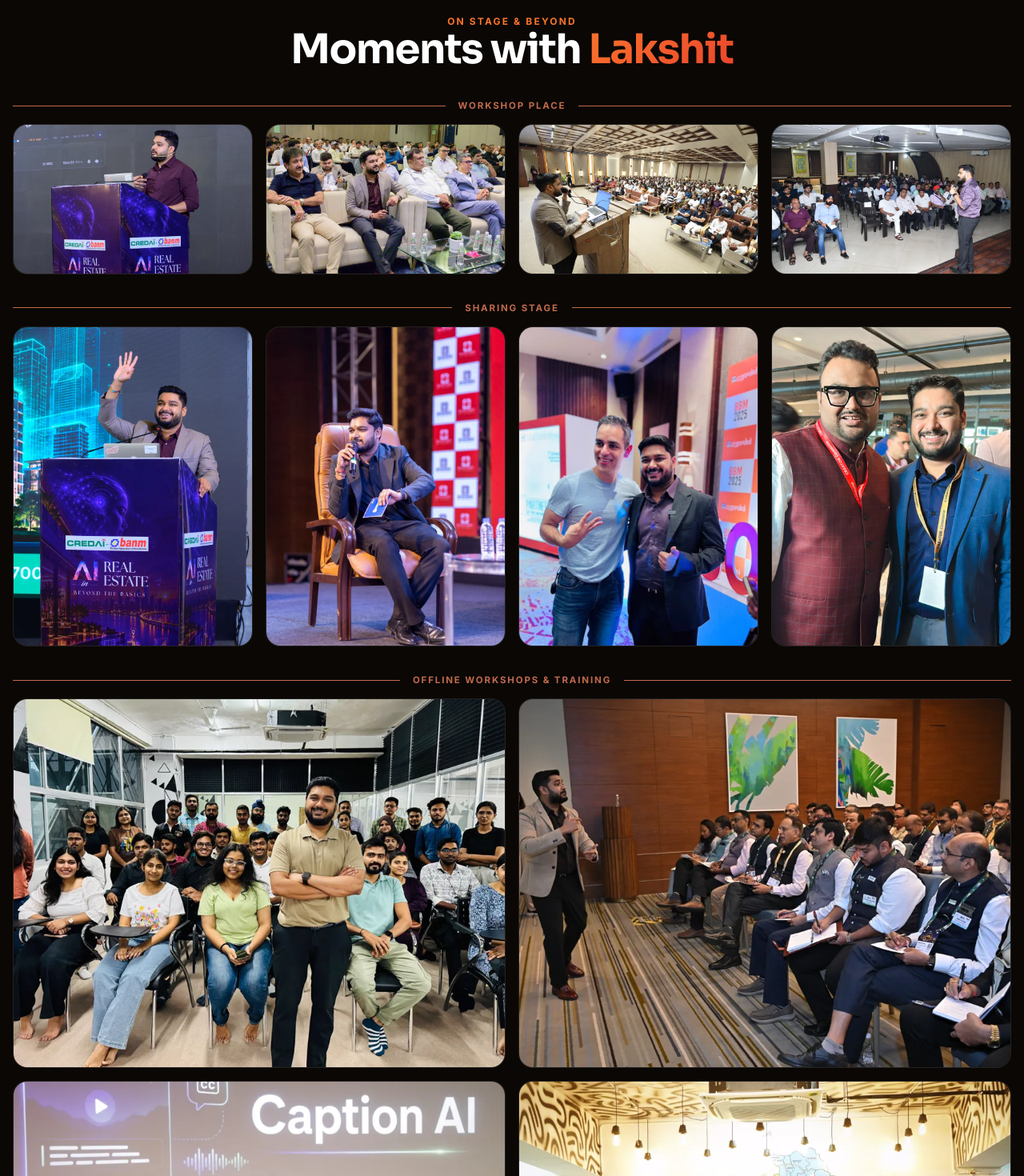
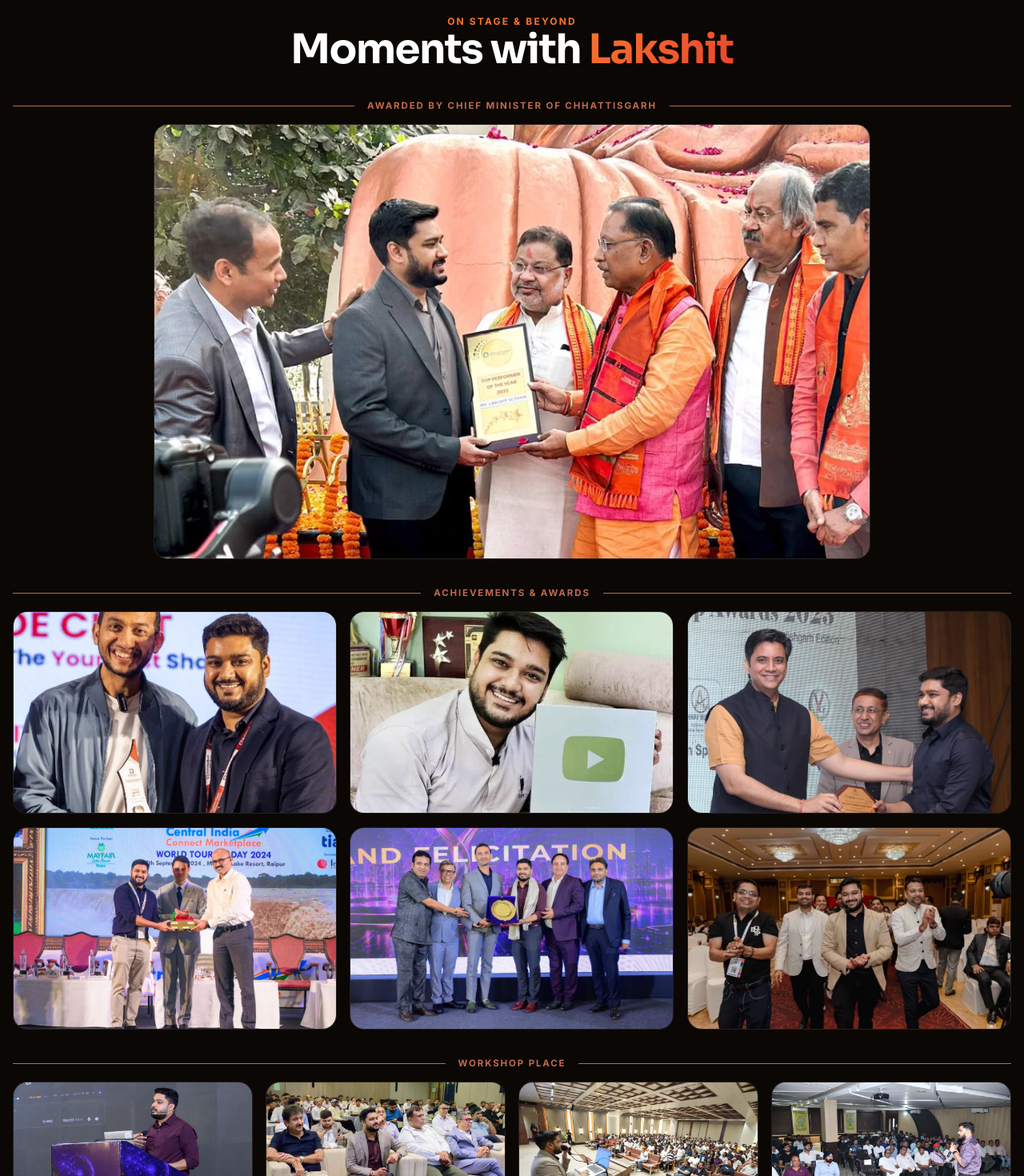
Before and after one commit to sagarsocialselleracademy/ai-school-raipur, a React (Vite) app: page / in a window 1280 px wide. Shown: the part 6140-7610 px from the top of the page at 80% size. Built offline with nearby package versions, Linux system fonts and the light colour scheme; a web font is replaced by a local one.

Commit message:
Deploy: Move CM award and Achievements & Awards to top of Moments with Lakshit (v31)

```diff
--- a/deploy-dist.cjs
+++ b/deploy-dist.cjs
@@ -19,7 +19,7 @@ fs.writeFileSync(path.join(distDir, '.nojekyll'), '');
 console.log('2. Pushing source code to main branch...');
 try {
   execSync('git add -A', { cwd: projectDir, env, stdio: 'inherit' });
-  execSync('git commit -m "Deploy: Hide roadmap event details on mobile & increase reserve button size (v30)"', { cwd: projectDir, env, stdio: 'inherit' });
+  execSync('git commit -m "Deploy: Move CM award and Achievements & Awards to top of Moments with Lakshit (v31)"', { cwd: projectDir, env, stdio: 'inherit' });
 } catch {}
 execSync('git push origin main', { cwd: projectDir, env, stdio: 'inherit' });
 
@@ -30,7 +30,7 @@ execSync('git config user.email "socialselleracademy@gmail.com"', { cwd: distDir
 try { execSync('git remote remove origin', { cwd: distDir, env, stdio: 'ignore' }); } catch {}
 execSync('git remote add origin https://github.com/sagarsocialselleracademy/ai-school-raipur.git', { cwd: distDir, env, stdio: 'inherit' });
 execSync('git add -A', { cwd: distDir, env, stdio: 'inherit' });
-execSync('git commit -m "Deploy: Hide roadmap event details on mobile & increase reserve button size (v30)"', { cwd: distDir, env, stdio: 'inherit' });
+execSync('git commit -m "Deploy: Move CM award and Achievements & Awards to top of Moments with Lakshit (v31)"', { cwd: distDir, env, stdio: 'inherit' });
 execSync('git push -f origin hostinger-deploy', { cwd: distDir, env, stdio: 'inherit' });
 
 console.log('4. Configuring GitHub Pages on hostinger-deploy branch...');
--- a/src/components/PublicSections.tsx
+++ b/src/components/PublicSections.tsx
@@ -1914,6 +1914,22 @@ function AudienceBlock({ data }: { data: Record<string, any> }) {
 }
 
 function PhotoGalleryBlock({ data }: { data: Record<string, any> }) {
+  const rawCategories = asArr(data.categories);
+  const categories = [...rawCategories].sort((a, b) => {
+    const tA = String(a?.title || '').toUpperCase();
+    const tB = String(b?.title || '').toUpperCase();
+    const getOrder = (t: string) => {
+      if (t.includes('CHIEF MINISTER')) return 0;
+      if (t.includes('ACHIEVEMENT') || t.includes('AWARD')) return 1;
+      if (t.includes('WORKSHOP PLACE')) return 2;
+      if (t.includes('SHARING STAGE')) return 3;
+      if (t.includes('OFFLINE WORKSHOPS')) return 4;
+      if (t.includes('OFFLINE MEETUPS')) return 5;
+      return 10;
+    };
+    return getOrder(tA) - getOrder(tB);
+  });
+
   return (
     <section className="section container">
       <div className="center">
@@ -1922,7 +1938,7 @@ function PhotoGalleryBlock({ data }: { data: Record<string, any> }) {
           {asStr(data.heading)} <em>{asStr(data.highlight)}</em>
         </h2>
       </div>
-      {asArr(data.categories).map((cat) => {
+      {categories.map((cat) => {
         const title = asStr(cat.title);
         const layout = title.toUpperCase().includes('ACHIEVEMENT')
           ? 'triple'
--- a/src/lib/cms.ts
+++ b/src/lib/cms.ts
@@ -21,14 +21,14 @@ import {
 
 const STORAGE_KEYS = {
   AUTH: 'aischool_auth_token',
-  SETTINGS: 'aischool_settings_v30',
-  PAGES: 'aischool_pages_v30',
-  NAV: 'aischool_nav_v30',
-  COURSES: 'aischool_courses_v30',
-  TESTIMONIALS: 'aischool_testimonials_v30',
-  FAQS: 'aischool_faqs_v30',
-  LEADS: 'aischool_leads_v30',
-  MEDIA: 'aischool_media_v30',
+  SETTINGS: 'aischool_settings_v31',
+  PAGES: 'aischool_pages_v31',
+  NAV: 'aischool_nav_v31',
+  COURSES: 'aischool_courses_v31',
+  TESTIMONIALS: 'aischool_testimonials_v31',
+  FAQS: 'aischool_faqs_v31',
+  LEADS: 'aischool_leads_v31',
+  MEDIA: 'aischool_media_v31',
 };
 
 // Automatic Cache Purge: Clean up any stale localStorage from older deployments so all visitors get fresh sections
@@ -37,7 +37,7 @@ if (typeof window !== 'undefined') {
     const keysToRemove: string[] = [];
     for (let i = 0; i < localStorage.length; i++) {
       const k = localStorage.key(i);
-      if (k && k.startsWith('aischool_') && !k.endsWith('_v30') && k !== STORAGE_KEYS.AUTH) {
+      if (k && k.startsWith('aischool_') && !k.endsWith('_v31') && k !== STORAGE_KEYS.AUTH) {
         keysToRemove.push(k);
       }
     }
--- a/src/lib/data.ts
+++ b/src/lib/data.ts
@@ -721,6 +721,46 @@ export const INITIAL_PAGES: LandingPage[] = [
           highlight: 'Lakshit',
           categories: [
             {
+              title: 'AWARDED BY CHIEF MINISTER OF CHHATTISGARH',
+              layout: 'featured',
+              images: [
+                {
+                  url: '/moments-with-lakshit/awarded-by-chiefminister-of-chhattisgarh.webp',
+                  alt: 'Award ceremony',
+                },
+              ],
+            },
+            {
+              title: 'ACHIEVEMENTS & AWARDS',
+              layout: 'triple',
+              images: [
+                {
+                  url: '/moments-with-lakshit/achievements-and-awards/img1.webp',
+                  alt: 'Trophy ceremony',
+                },
+                {
+                  url: '/moments-with-lakshit/achievements-and-awards/img2.webp',
+                  alt: 'YouTube Creator Award',
+                },
+                {
+                  url: '/moments-with-lakshit/achievements-and-awards/img4.webp',
+                  alt: 'YA Startup Award 2023',
+                },
+                {
+                  url: '/moments-with-lakshit/achievements-and-awards/img3.webp',
+                  alt: 'Central India Connect Marketplace Award',
+                },
+                {
+                  url: '/moments-with-lakshit/sharing-stage/img1.webp',
+                  alt: 'Grand Felicitation on stage',
+                },
+                {
+                  url: '/moments-with-lakshit/sharing-stage/img4.webp',
+                  alt: 'Stage recognition with attendees',
+                },
+              ],
+            },
+            {
               title: 'WORKSHOP PLACE',
               layout: 'landscape',
               images: [
@@ -805,46 +845,6 @@ export const INITIAL_PAGES: LandingPage[] = [
                 {
                   url: '/moments-with-lakshit/offline-meetups-and-training/img4.webp',
                   alt: 'Classroom table',
-                },
-              ],
-            },
-            {
-              title: 'AWARDED BY CHIEF MINISTER OF CHHATTISGARH',
-              layout: 'featured',
-              images: [
-                {
-                  url: '/moments-with-lakshit/awarded-by-chiefminister-of-chhattisgarh.webp',
-                  alt: 'Award ceremony',
-                },
-              ],
-            },
-            {
-              title: 'ACHIEVEMENTS & AWARDS',
-              layout: 'triple',
-              images: [
-                {
-                  url: '/moments-with-lakshit/achievements-and-awards/img1.webp',
-                  alt: 'Trophy ceremony',
-                },
-                {
-                  url: '/moments-with-lakshit/achievements-and-awards/img2.webp',
-                  alt: 'YouTube Creator Award',
-                },
-                {
-                  url: '/moments-with-lakshit/achievements-and-awards/img4.webp',
-                  alt: 'YA Startup Award 2023',
-                },
-                {
-                  url: '/moments-with-lakshit/achievements-and-awards/img3.webp',
-                  alt: 'Central India Connect Marketplace Award',
-                },
-                {
-                  url: '/moments-with-lakshit/sharing-stage/img1.webp',
-                  alt: 'Grand Felicitation on stage',
-                },
-                {
-                  url: '/moments-with-lakshit/sharing-stage/img4.webp',
-                  alt: 'Stage recognition with attendees',
                 },
               ],
             },
```
